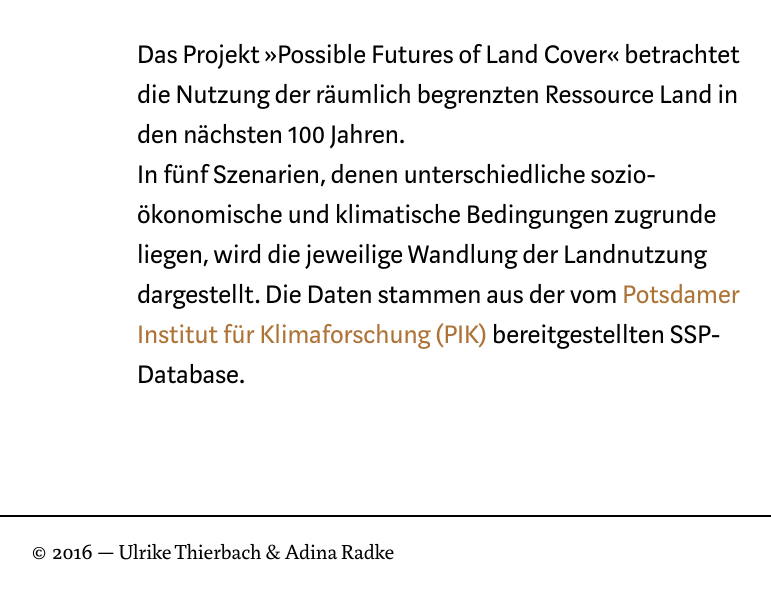
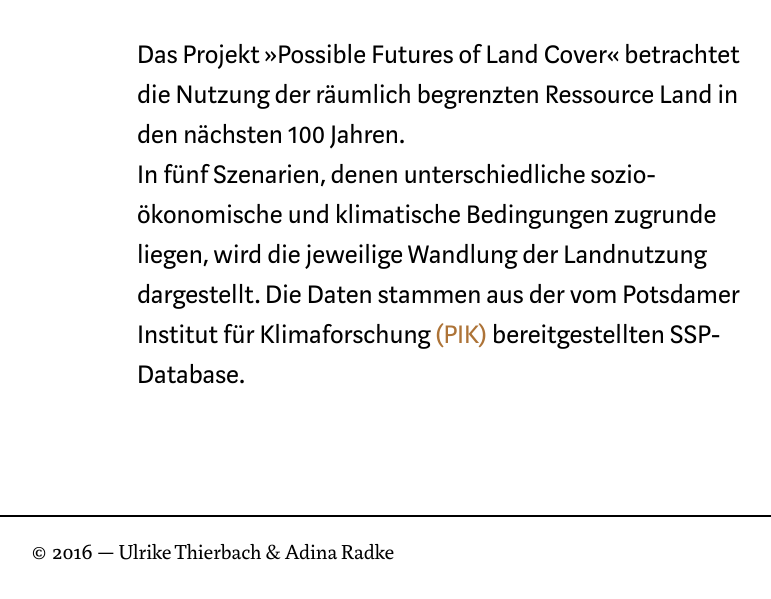
Before and after one commit to landcover/possiblefutures, a plain HTML site: page index.html in a window 1280 px wide. Shown: the part 305-904 px from the top of the page, without its empty margins (193-964 px from the left). Drawn offline with Linux system fonts and the light colour scheme.

Commit message:
Update index.html

```diff
--- a/index.html
+++ b/index.html
@@ -36,7 +36,7 @@
    <div class="col col--8 col--offset2">
       <p class="first editorial">
         Das Projekt »Possible Futures of Land Cover« betrachtet die Nutzung der räumlich begrenzten Ressource Land in den nächsten 100 Jahren.<br>
-        In fünf Szenarien, denen unterschiedliche sozio-ökonomische und klimatische Bedingungen zugrunde liegen, wird die jeweilige Wandlung der Landnutzung dargestellt. Die Daten stammen aus der vom <a href="http://www.pik-potsdam.de">Potsdamer Institut für Klimaforschung (PIK)</a> bereitgestellten SSP-Database.
+        In fünf Szenarien, denen unterschiedliche sozio-ökonomische und klimatische Bedingungen zugrunde liegen, wird die jeweilige Wandlung der Landnutzung dargestellt. Die Daten stammen aus der vom Potsdamer Institut für Klimaforschung <a href="http://www.pik-potsdam.de">(PIK)</a> bereitgestellten SSP-Database.
       </p>
     </div><!-- /col -->
   </div><!-- /row -->
```
